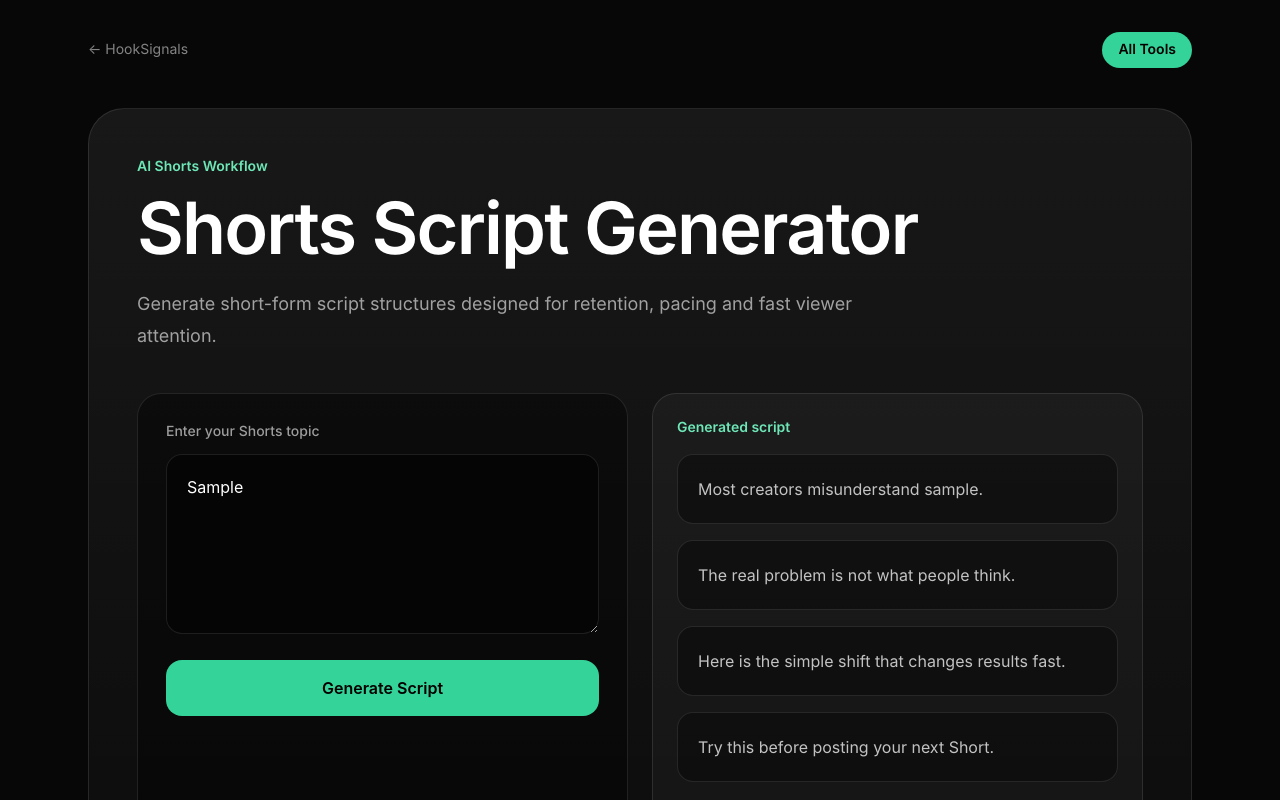
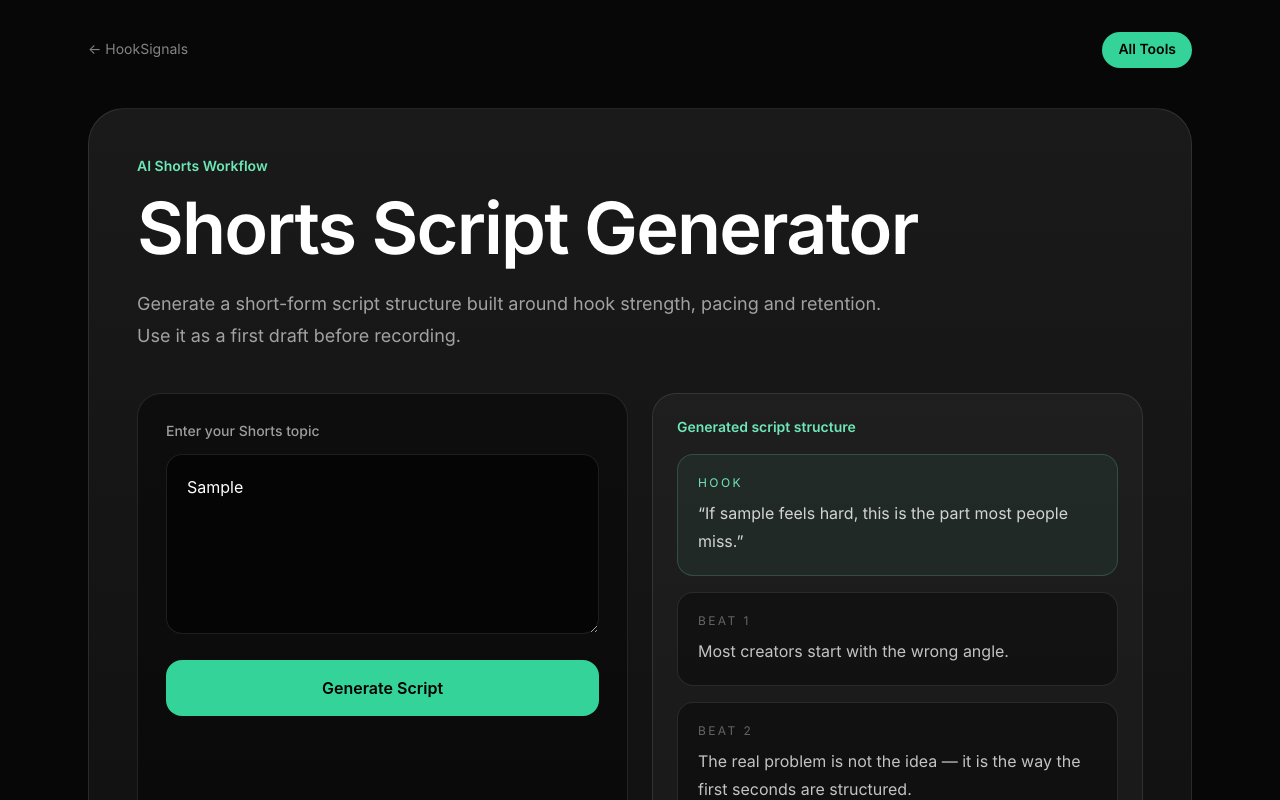
Before and after one commit to ValeBid/-hooksignals-site, a Next.js app: page /shorts-script-generator in a window 1280 px wide. Both pictures are taken after typing "Sample" into the empty fields and a click on the button "Generate Script". Shown: the top 800 px of the page. Built offline with nearby package versions, Linux system fonts and the light colour scheme.

Commit message:
Update page.tsx
upgrade shorts script generator

```diff
--- a/app/shorts-script-generator/page.tsx
+++ b/app/shorts-script-generator/page.tsx
@@ -3,23 +3,30 @@
 import { useState } from "react";
 
 function generateScript(topic: string) {
-  return [
-    `Most creators misunderstand ${topic.toLowerCase()}.`,
-    `The real problem is not what people think.`,
-    `Here is the simple shift that changes results fast.`,
-    `Try this before posting your next Short.`,
-  ];
+  const cleanTopic = topic.trim();
+
+  return {
+    hook: `If ${cleanTopic.toLowerCase()} feels hard, this is the part most people miss.`,
+    body: [
+      `Most creators start with the wrong angle.`,
+      `The real problem is not the idea — it is the way the first seconds are structured.`,
+      `Start with tension, then give the viewer a clear reason to stay.`,
+      `Make every sentence pull them into the next one.`,
+    ],
+    cta: `Before you post your next Short, fix the hook first.`,
+  };
 }
 
 export default function ShortsScriptGeneratorPage() {
   const [topic, setTopic] = useState("");
-  const [script, setScript] = useState<string[]>([]);
+  const [script, setScript] = useState<null | ReturnType<typeof generateScript>>(null);
   const [loading, setLoading] = useState(false);
 
   function handleGenerate() {
     if (!topic.trim()) return;
 
     setLoading(true);
+    setScript(null);
 
     setTimeout(() => {
       setScript(generateScript(topic));
@@ -43,7 +50,7 @@ export default function ShortsScriptGeneratorPage() {
           </a>
         </nav>
 
-        <section className="rounded-[36px] border border-white/10 bg-gradient-to-b from-white/[0.07] to-white/[0.025] p-7 md:p-12">
+        <section className="rounded-[36px] border border-white/10 bg-gradient-to-b from-white/[0.08] to-white/[0.025] p-7 md:p-12">
           <p className="mb-4 text-sm font-semibold text-emerald-300">
             AI Shorts Workflow
           </p>
@@ -53,8 +60,8 @@ export default function ShortsScriptGeneratorPage() {
           </h1>
 
           <p className="mt-6 max-w-3xl text-lg leading-8 text-white/60">
-            Generate short-form script structures designed for retention,
-            pacing and fast viewer attention.
+            Generate a short-form script structure built around hook strength,
+            pacing and retention. Use it as a first draft before recording.
           </p>
 
           <div className="mt-10 grid gap-6 lg:grid-cols-[1fr_1fr]">
@@ -79,19 +86,15 @@ export default function ShortsScriptGeneratorPage() {
             </div>
 
             <div className="rounded-3xl border border-white/10 bg-white/[0.035] p-6">
-              {!loading && script.length === 0 && (
+              {!loading && !script && (
                 <div>
-                  <p className="text-sm text-white/45">
-                    Script preview
-                  </p>
-
+                  <p className="text-sm text-white/45">Script preview</p>
                   <h2 className="mt-4 text-3xl font-semibold">
                     Your Shorts structure will appear here.
                   </h2>
-
                   <p className="mt-4 leading-7 text-white/50">
-                    Strong Shorts scripts move quickly and create momentum from
-                    sentence to sentence.
+                    Strong Shorts scripts open fast, create momentum and remove
+                    filler before the viewer loses attention.
                   </p>
                 </div>
               )}
@@ -99,9 +102,8 @@ export default function ShortsScriptGeneratorPage() {
               {loading && (
                 <div>
                   <p className="text-sm text-emerald-300">
-                    Building your Shorts script...
+                    Building retention-focused script...
                   </p>
-
                   <div className="mt-6 space-y-3">
                     <div className="h-3 w-full animate-pulse rounded-full bg-white/10" />
                     <div className="h-3 w-5/6 animate-pulse rounded-full bg-white/10" />
@@ -110,28 +112,45 @@ export default function ShortsScriptGeneratorPage() {
                 </div>
               )}
 
-              {script.length > 0 && (
+              {script && (
                 <div>
                   <p className="mb-4 text-sm font-semibold text-emerald-300">
-                    Generated script
+                    Generated script structure
                   </p>
 
                   <div className="space-y-4">
-                    {script.map((line, index) => (
+                    <div className="rounded-2xl border border-emerald-300/20 bg-emerald-300/[0.06] p-5">
+                      <p className="mb-2 text-xs uppercase tracking-[0.2em] text-emerald-300">
+                        Hook
+                      </p>
+                      <p className="leading-7 text-white/80">“{script.hook}”</p>
+                    </div>
+
+                    {script.body.map((line, index) => (
                       <div
-                        key={index}
+                        key={line}
                         className="rounded-2xl border border-white/10 bg-black/35 p-5 leading-7 text-white/75"
                       >
+                        <p className="mb-2 text-xs uppercase tracking-[0.2em] text-white/35">
+                          Beat {index + 1}
+                        </p>
                         {line}
                       </div>
                     ))}
+
+                    <div className="rounded-2xl border border-white/10 bg-black/35 p-5">
+                      <p className="mb-2 text-xs uppercase tracking-[0.2em] text-white/35">
+                        CTA
+                      </p>
+                      <p className="leading-7 text-white/75">“{script.cta}”</p>
+                    </div>
                   </div>
 
                   <a
                     href="/hook-improver"
                     className="mt-6 inline-block rounded-2xl bg-white px-6 py-3 font-semibold text-black"
                   >
-                    Improve Hooks
+                    Improve the Hook
                   </a>
                 </div>
               )}
@@ -141,9 +160,9 @@ export default function ShortsScriptGeneratorPage() {
 
         <section className="mt-14 grid gap-4 md:grid-cols-3">
           {[
-            ["Fast Pacing", "Short-form scripts should move quickly."],
-            ["Retention", "Every line should create momentum."],
-            ["Structure", "Strong scripts guide the viewer naturally."],
+            ["Hook", "Open with tension or a clear reason to keep watching."],
+            ["Pacing", "Remove filler and move the idea forward quickly."],
+            ["Retention", "Every line should make the next line feel necessary."],
           ].map(([title, desc]) => (
             <div
               key={title}
```
